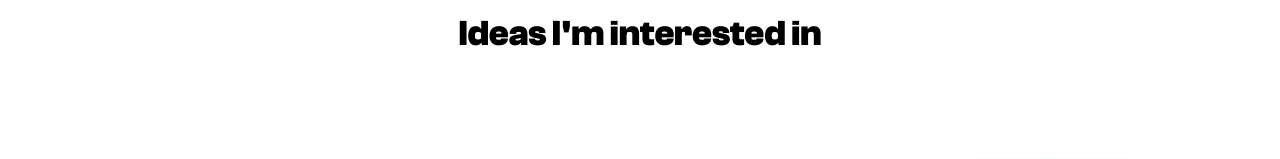
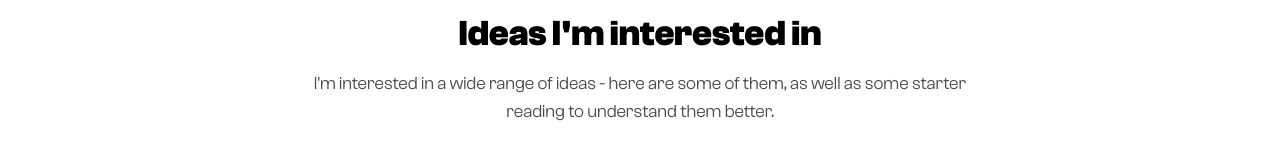
Before and after one commit to baziyer/personal-website, a Next.js app in the folder web/: page /design-template in a window 1280 px wide. Shown: the part 2818-2977 px from the top of the page. Built offline with nearby package versions, Linux system fonts and the light colour scheme.

Commit message:
Add subtitle to FloatingPrinciples section explaining purpose

```diff
--- a/web/src/components/FloatingPrinciples.tsx
+++ b/web/src/components/FloatingPrinciples.tsx
@@ -288,6 +288,9 @@ export function FloatingPrinciples() {
       <div className="max-w-7xl mx-auto px-4 sm:px-6 lg:px-8">
         <div className="text-center mb-16">
           <h2 className="text-4xl font-bold text-foreground mb-4">Ideas I&apos;m interested in</h2>
+          <p className="text-lg text-foreground/70 max-w-2xl mx-auto">
+            I&apos;m interested in a wide range of ideas - here are some of them, as well as some starter reading to understand them better.
+          </p>
         </div>
       </div>
 
```
